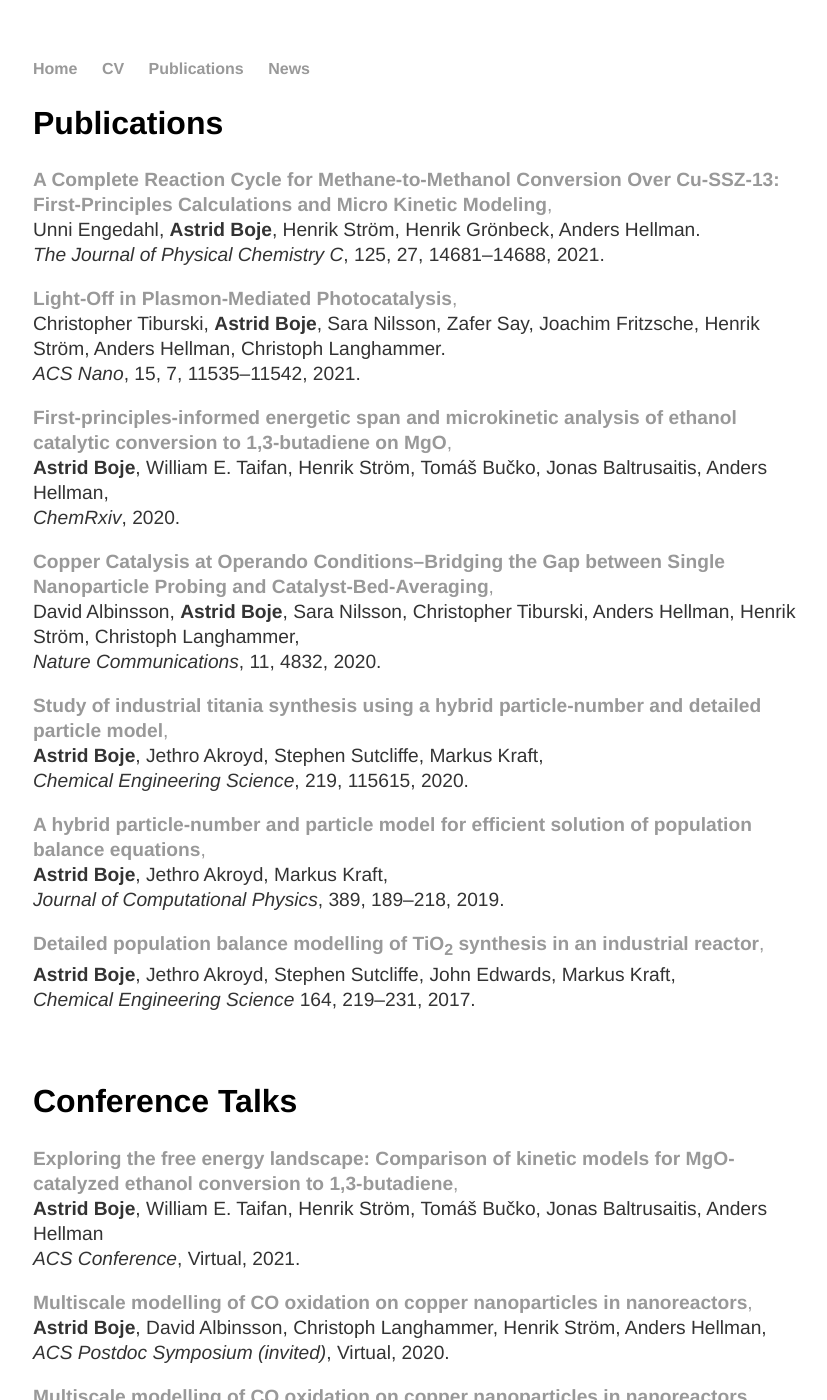
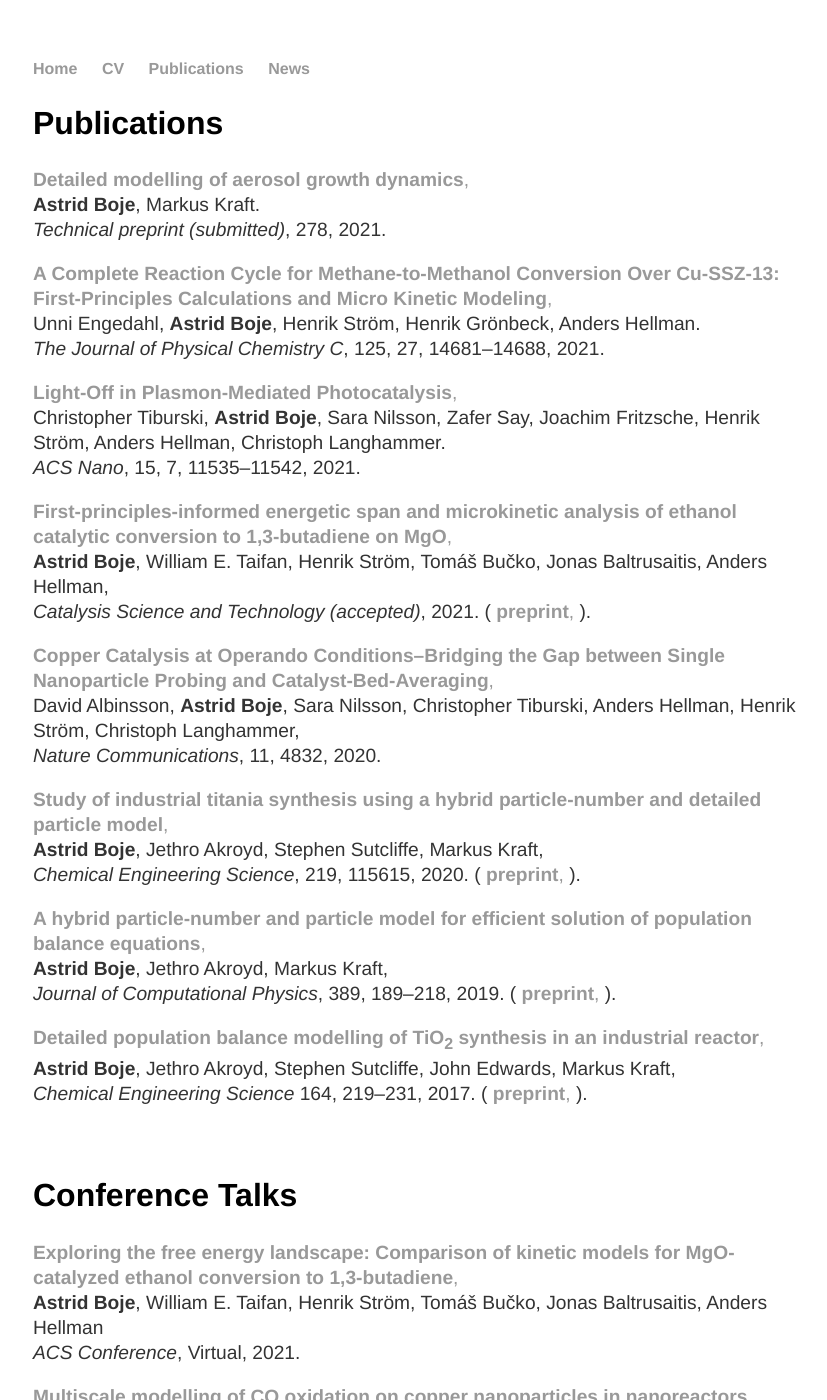
Before and after one commit to aab64/aab64.github.io, a Jekyll site: the page built from publications/index.html, in a window 1280 px wide and 1400 px high. Shown: the whole window, without its empty margins (223-1050 px from the left). Built offline with Jekyll 4.4.1, drawn with Linux system fonts in a browser that asks for light colours.

Commit message:
Added new preprint

```diff
--- a/publications/index.html
+++ b/publications/index.html
@@ -7,6 +7,16 @@ title: Astrid Boje | Publications
 </div>
 
 <div class="post-content">
+	<p>
+		<a href="https://como.ceb.cam.ac.uk/preprints/278/">
+			<strong>Detailed modelling of aerosol growth dynamics</strong>,
+		</a>
+		<br/>
+		<strong>Astrid Boje</strong>, Markus Kraft.
+		<br/>
+		<em>Technical preprint (submitted)</em>,
+		278, 2021.
+	</p>
 	<p>
 		<a href="https://doi.org/10.1021/acs.jpcc.1c04062">
 			<strong>A Complete Reaction Cycle for Methane-to-Methanol Conversion Over Cu-SSZ-13: First-Principles Calculations and Micro Kinetic Modeling</strong>,
@@ -34,8 +44,11 @@ title: Astrid Boje | Publications
 		<br/>
 		<strong>Astrid Boje</strong>, William E. Taifan, Henrik Str&ouml;m, Tom&aacute;&scaron; Bu&ccaron;ko, Jonas Baltrusaitis, Anders Hellman,
 		<br/>
-		<em>ChemRxiv</em>,
-		2020.
+		<em>Catalysis Science and Technology (accepted)</em>,
+		2021.
+		(<a href="https://doi.org/10.26434/chemrxiv.13118420.v2">
+			<strong>preprint</strong>,
+		</a>).
 	</p>
 	<p>
 		<a href="https://www.nature.com/articles/s41467-020-18623-1">
@@ -56,6 +69,9 @@ title: Astrid Boje | Publications
 		<br/>
 		<em>Chemical Engineering Science</em>,
 		219, 115615, 2020.
+		(<a href="https://como.ceb.cam.ac.uk/preprints/242/">
+			<strong>preprint</strong>,
+		</a>).
 	</p>
 	<p>
 		<a href="https://doi.org/10.1016/j.jcp.2019.03.033">
@@ -66,6 +82,9 @@ title: Astrid Boje | Publications
 		<br/>
 		<em>Journal of Computational Physics</em>,
 		389, 189&ndash;218, 2019.
+		(<a href="https://como.ceb.cam.ac.uk/preprints/211/">
+			<strong>preprint</strong>,
+		</a>).
 	</p>
 	<p>
 		<a href="https://doi.org/10.1016/j.ces.2017.02.019">
@@ -76,6 +95,9 @@ title: Astrid Boje | Publications
 		<br/>
 		<em>Chemical Engineering Science</em>
 		164, 219&ndash;231, 2017.
+		(<a href="https://como.ceb.cam.ac.uk/preprints/176/">
+			<strong>preprint</strong>,
+		</a>).
 	</p>
 	<p>
 		<br/>
```
